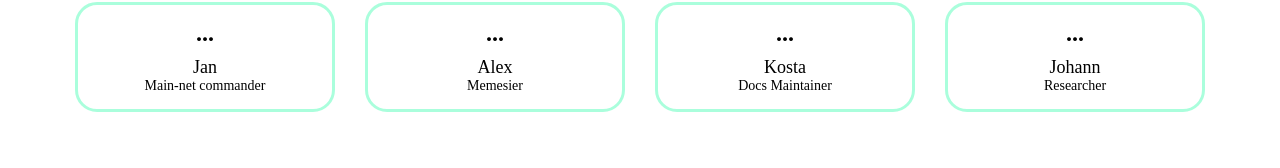
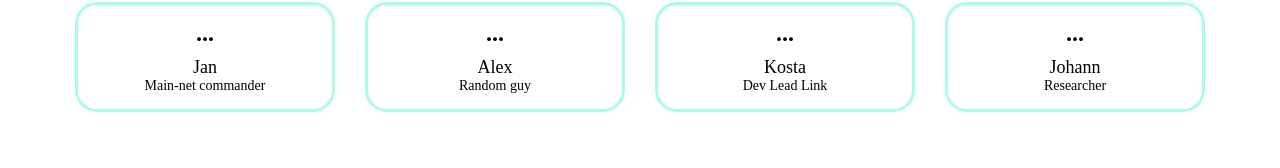
Before and after one commit to sunify/plasma-tipjar, a React (Vite) app: page / in a window 1280 px wide. Shown: the part 134-302 px from the top of the page. Built offline with nearby package versions, Linux system fonts and the light colour scheme; what leap-core, web3 would draw is missing.

Commit message:
Update prodivder

```diff
--- a/package.json
+++ b/package.json
@@ -4,6 +4,9 @@
   "main": "index.js",
   "author": "Alex Lunyov <isuntc@gmail.com>",
   "license": "MIT",
+  "scripts": {
+    "start": "./node_modules/.bin/parcel index.html --open"
+  },
   "devDependencies": {
     "babel-core": "^6.26.3",
     "parcel-bundler": "^1.10.3",
--- a/src/balance.ts
+++ b/src/balance.ts
@@ -6,12 +6,12 @@ class Balance {
   public value: number;
 
   static toCents(tokens: number | string) {
-    return Number(tokens) * 10 ** 9;
+    return Number(tokens) * 10 ** 8;
   }
 
   static toTokens(cents: number | string, precision = 2) {
     const precDec = 10 ** precision;
-    return Math.round(Number(cents) / 10 ** 9 * precDec) / precDec;
+    return Math.round(Number(cents) / 10 ** 8 * precDec) / precDec;
   }
 
   constructor(
--- a/src/itemsStore.ts
+++ b/src/itemsStore.ts
@@ -23,7 +23,7 @@ export default class ItemsStore {
     new ItemStore(
       '0x8ab21c65041778dfc7ec7995f9cdef3d5221a5ad',
       'Alex',
-      'Memesier',
+      'Random guy',
       this.web3,
       this.latestBlock,
       this.account,
@@ -31,7 +31,7 @@ export default class ItemsStore {
     new ItemStore(
       '0xaf0939af286a35dbfab7ded7c777a5f6e8be26a8',
       'Kosta',
-      'Docs Maintainer',
+      'Dev Lead Link',
       this.web3,
       this.latestBlock,
       this.account,
--- a/src/web3.ts
+++ b/src/web3.ts
@@ -21,7 +21,7 @@ export default class Web3Store {
 
   constructor() {
     this.local = helpers.extendWeb3(new Web3(
-      new Web3.providers.HttpProvider('http://34.250.91.182:8645')
+      new Web3.providers.HttpProvider('http://node1.testnet.leapdao.org:8645')
     ));
 
     const { ethereum, web3 } = window as any;
```
